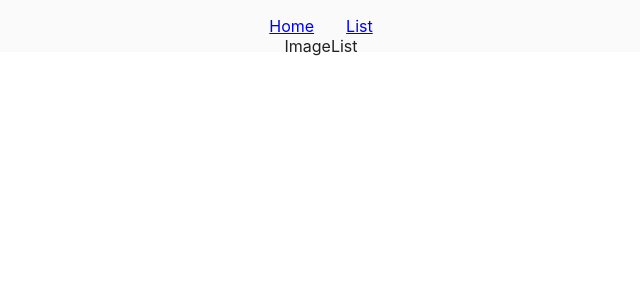
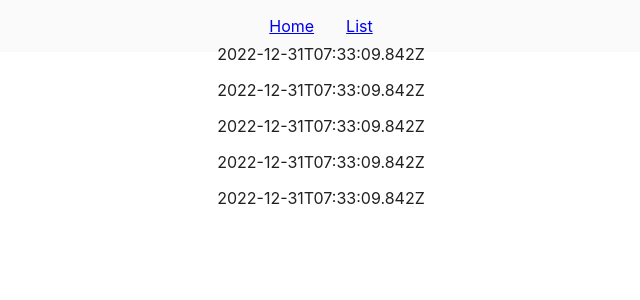
Before and after one commit to kurakurakuda/lumos_image, a React (Create React App) app in the folder front-end/: page /images in a window 1280 px wide. Shown: the top 300 px of the page, without its empty margins (319-959 px from the left). Built offline with nearby package versions, Linux system fonts and the light colour scheme.

Commit message:
Add image list to Image List Page with dummy data

```diff
--- a/front-end/src/components/ImageList.tsx
+++ b/front-end/src/components/ImageList.tsx
@@ -1,15 +1,42 @@
-import LumosProps from 'dto/LumosProps';
-import React, { useState } from 'react';
-import '../css/home.css';
+import React from 'react';
+import '../css/imageList.css';
 
 const ImageList = () => {
-  const [imageProps, setImage] = useState<LumosProps | undefined>(undefined);
+  const images = [
+    {
+      id: '0',
+      createdDateTs: '2022-12-31T07:33:09.842Z'
+    },
+    {
+      id: '1',
+      createdDateTs: '2022-12-31T07:33:09.842Z'
+    },
+    {
+      id: '2',
+      createdDateTs: '2022-12-31T07:33:09.842Z'
+    },
+    {
+      id: '3',
+      createdDateTs: '2022-12-31T07:33:09.842Z'
+    },
+    {
+      id: '4',
+      createdDateTs: '2022-12-31T07:33:09.842Z'
+    }
+  ];
 
-  return (
-    <div className="home">
-      ImageList <br />
+  const imageListTile = (id: string, date: string) => (
+    <div key="$id" className="list-tile">
+      {date}
     </div>
   );
+  const imageListTiles: JSX.Element[] = [];
+
+  images.forEach(e => {
+    imageListTiles.push(imageListTile(e.id, e.createdDateTs));
+  });
+
+  return <div className="image-list">{imageListTiles}</div>;
 };
 
 export default ImageList;
--- /dev/null
+++ b/front-end/src/css/imageList.css
@@ -0,0 +1,14 @@
+.image-list {
+  padding: 4px;
+  position: fixed;
+  overflow-x: auto;
+  overflow-y: auto;
+  transition: 0.5s;
+  align-items: center;
+  justify-content: center;
+  top: 4%;
+}
+
+.list-tile {
+  padding: 8px;
+}
```
